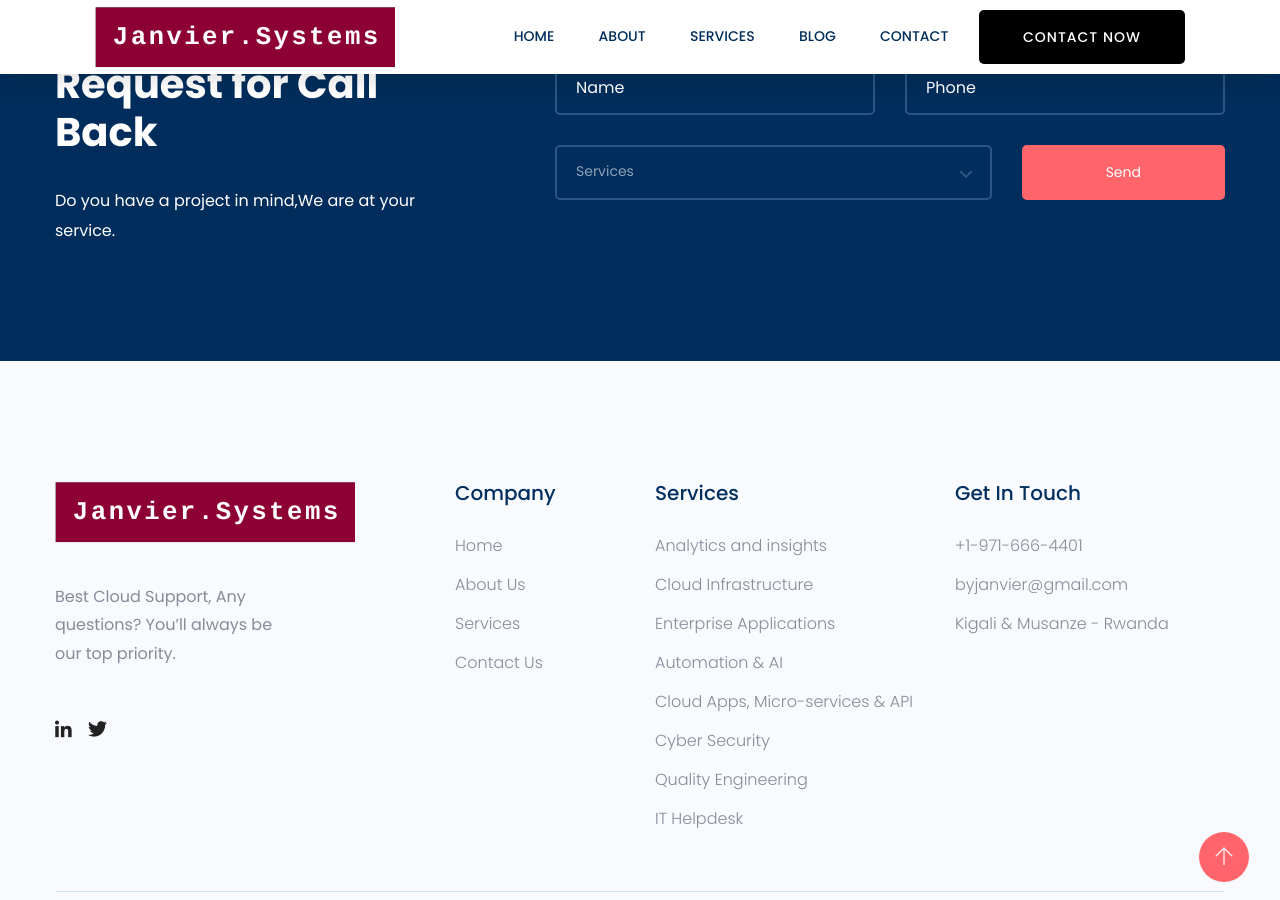
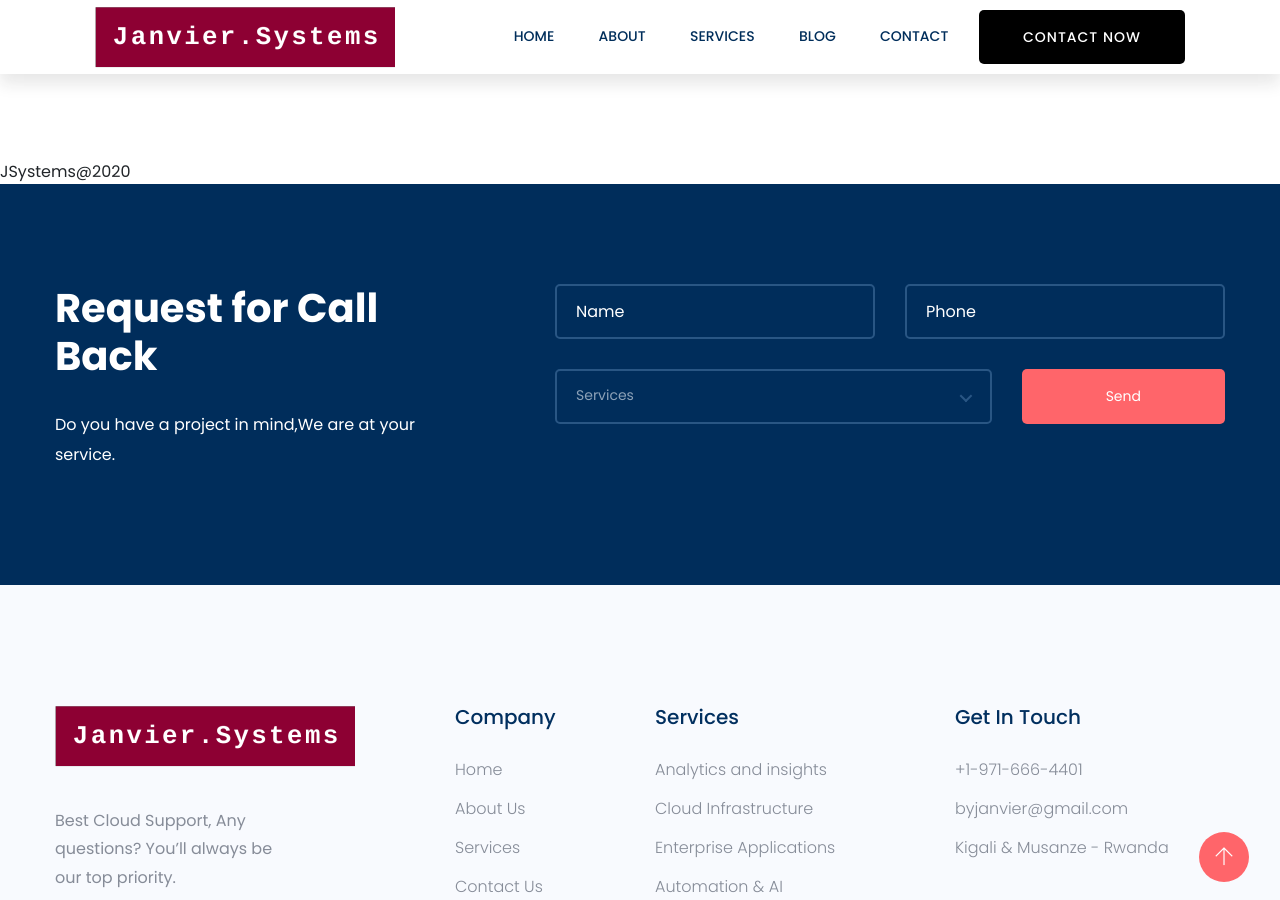
Before and after one commit to jenzzly/janvier.systems.io, a Jekyll site: the page built from about.markdown, in a window 1280 px wide and 900 px high, scrolled down 892 px. Built offline with Jekyll 4.4.1, drawn with Linux system fonts in a browser that asks for light colours.

Commit message:
Adding space footer

```diff
--- a/_layouts/default.html
+++ b/_layouts/default.html
@@ -139,6 +139,10 @@
                 </div>
             </div>
         </div>
+    </div>
+
+    <div class="trusted-padding">
+      JSystems@2020
     </div>
 
     <!-- Request Back Start -->
```
